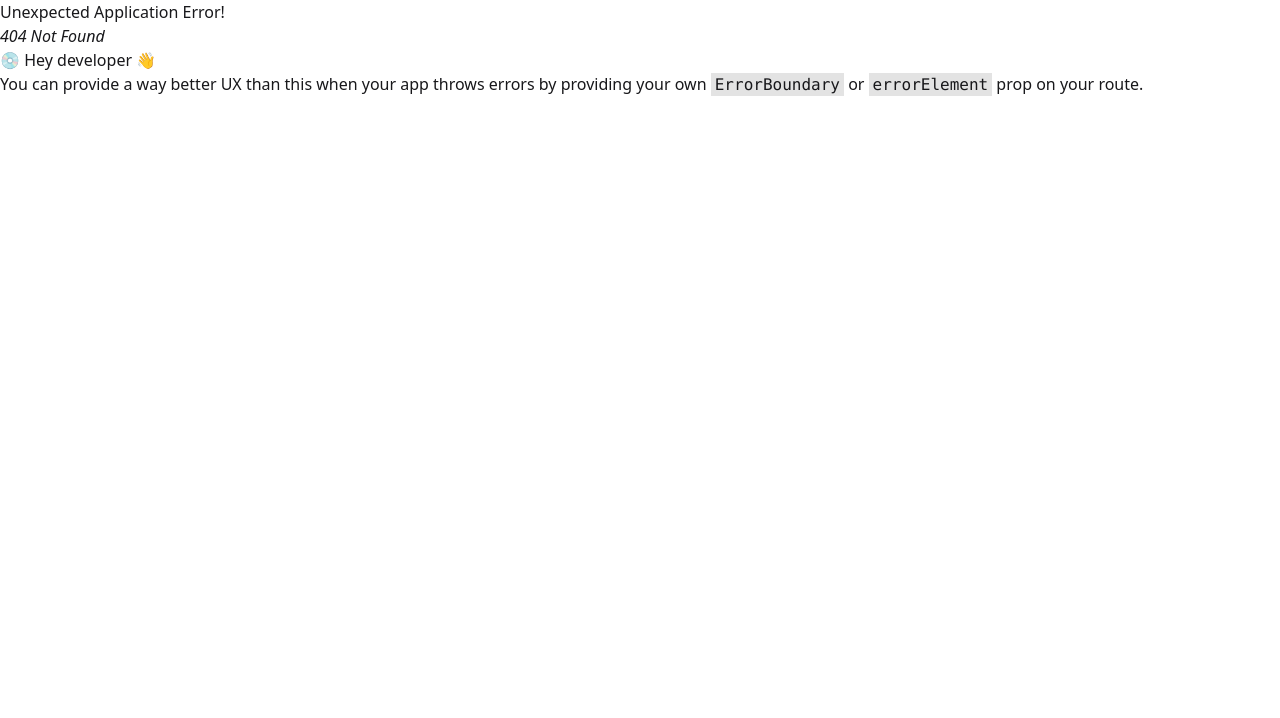
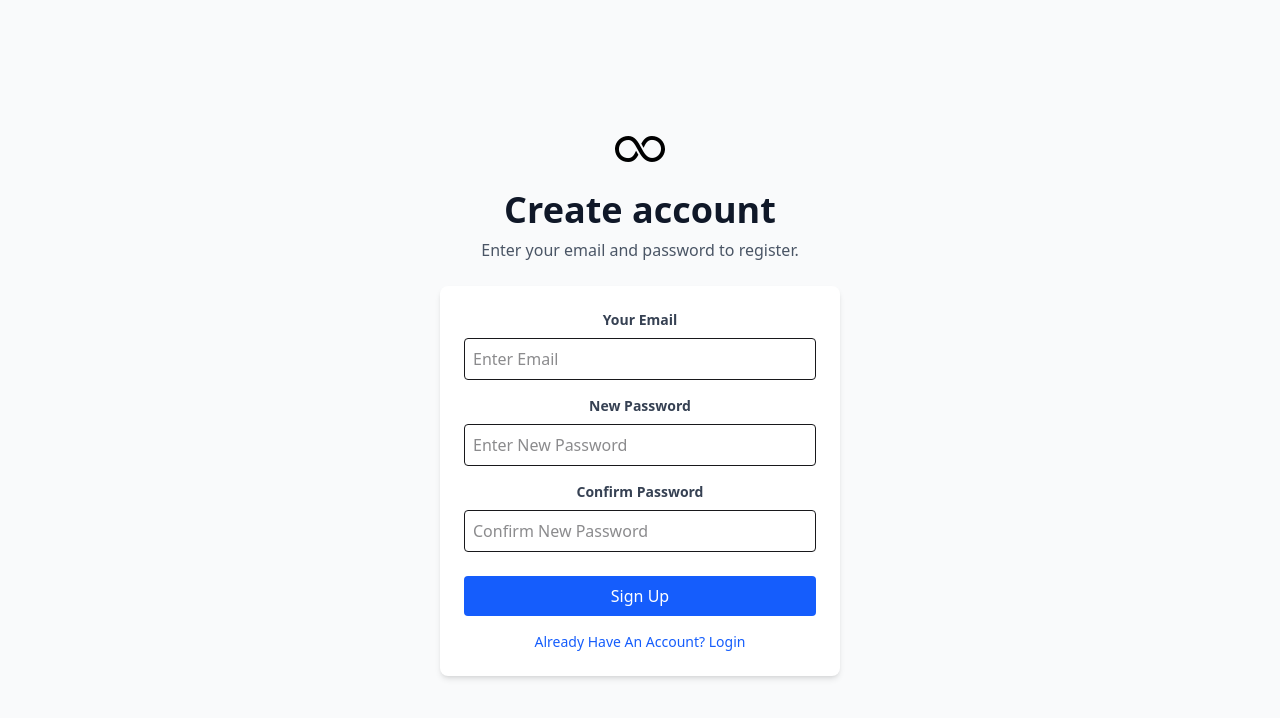
Before and after one commit to PranayChowdhury00/clin_job_task, a React (Vite) app: page /register in a window 1280 px wide. Before the commit this address had no page. Shown: the top 718 px of the page. Built offline with nearby package versions, Linux system fonts and the light colour scheme.

Commit message:
completed the user login and register page and also add the otp senction

```diff
--- a/src/pages/Banner/Banner.jsx
+++ b/src/pages/Banner/Banner.jsx
@@ -1,3 +1,5 @@
+import { Link } from "react-router-dom";
+
 const Banner = () => {
   return (
     <div className="bg-gradient-to-r from-gray-800 via-gray-900 to-black w-full h-[500px] flex items-center">
@@ -16,14 +18,15 @@ const Banner = () => {
         </p>
 
         <div className="flex justify-center gap-4 mt-6">
-          <button className="btn btn-outline text-white border-white hover:bg-white hover:text-gray-900 transition-all duration-300">
+          <Link to="login"><button className="btn btn-outline text-white border-white hover:bg-white hover:text-gray-900 transition-all duration-300">
             Login
-          </button>
+          </button></Link>
+          <Link to='register'>
           <button
             className="btn px-6 py-2 bg-cyan-500 text-white font-semibold rounded shadow-md transition-all duration-300 hover:shadow-cyan-400/50 hover:shadow-lg active:translate-y-[-2px]"
           >
             SignUp
-          </button>
+          </button></Link>
         </div>
       </div>
     </div>
--- a/src/pages/Login_Register/Login.jsx
+++ b/src/pages/Login_Register/Login.jsx
@@ -1,11 +1,91 @@
-
+import { useState } from "react";
+import { Link, useNavigate } from "react-router-dom";
 
 const Login = () => {
- return (
-  <div>
+  const navigate = useNavigate();
+  const [email, setEmail] = useState("");
+  const [password, setPassword] = useState("");
+  const [error, setError] = useState("");
 
-  </div>
- );
+  const handleLogin = async () => {
+    setError("");
+
+    try {
+      const response = await fetch("https://alibackend.duckdns.org/authentication_app/signin/", {
+        method: "POST",
+        headers: {
+          "Content-Type": "application/json",
+          "Accept": "application/json"
+        },
+        body: JSON.stringify({ email, password })
+      });
+
+      const data = await response.json();
+      console.log("Login Response:", data);
+
+      if (!response.ok) {
+        setError(data.detail || "Login failed. Please try again.");
+      } else {
+        // ✅ Optionally save token to localStorage or context
+        localStorage.setItem("token", data.access || "");
+        // ✅ Redirect to dashboard
+        navigate("/dashboard");
+      }
+    } catch (err) {
+      setError("Something went wrong!");
+    }
+  };
+
+  return (
+    <div className="flex items-center justify-center min-h-screen bg-gray-50">
+      <div className="text-center">
+        <img src="/infinity.png" alt="Logo" className="mx-auto mb-4" />
+        <h1 className="text-4xl font-bold text-gray-900 mb-2">Hello, Welcome!</h1>
+        <p className="text-gray-600 mb-6">Please Enter Your Details Below To Continue</p>
+        <div className="bg-white p-6 rounded-lg shadow-md w-80">
+          <div className="mb-4">
+            <label className="block text-gray-700 text-sm font-bold mb-2">Your Email</label>
+            <input
+              type="email"
+              placeholder="Enter Email"
+              value={email}
+              onChange={(e) => setEmail(e.target.value)}
+              className="w-full p-2 border rounded"
+            />
+          </div>
+          <div className="mb-4">
+            <label className="block text-gray-700 text-sm font-bold mb-2">Password</label>
+            <input
+              type="password"
+              placeholder="Enter Password"
+              value={password}
+              onChange={(e) => setPassword(e.target.value)}
+              className="w-full p-2 border rounded"
+            />
+          </div>
+
+          {error && <p className="text-red-500 mb-2">{error}</p>}
+
+          <div className="flex items-center justify-between mb-4">
+            <div>
+              <input type="checkbox" id="remember" className="mr-2" />
+              <label htmlFor="remember" className="text-sm text-gray-700">Remember Me</label>
+            </div>
+            <a href="#" className="text-sm text-blue-600 hover:underline">Forgot Password?</a>
+          </div>
+          <button
+            onClick={handleLogin}
+            className="w-full bg-blue-600 text-white p-2 rounded hover:bg-blue-700"
+          >
+            Login
+          </button>
+          <p className="text-sm text-blue-600 mt-4 text-center">
+            <Link to="/register" className="hover:underline">Create account, sign up</Link>
+          </p>
+        </div>
+      </div>
+    </div>
+  );
 };
 
 export default Login;
--- /dev/null
+++ b/src/pages/Login_Register/Register.jsx
@@ -0,0 +1,116 @@
+import { useState } from "react";
+import { Link, useNavigate } from "react-router-dom";
+
+const Register = () => {
+  const navigate = useNavigate(); // for navigation
+  const [email, setEmail] = useState("");
+  const [password, setPassword] = useState("");
+  const [confirmPassword, setConfirmPassword] = useState("");
+  const [error, setError] = useState("");
+  const [success, setSuccess] = useState("");
+
+  const handleRegister = async () => {
+    setError("");
+    setSuccess("");
+
+    if (password !== confirmPassword) {
+      return setError("Passwords do not match!");
+    }
+
+    try {
+      const response = await fetch("https://alibackend.duckdns.org/authentication_app/signup/", {
+        method: "POST",
+        headers: {
+          "Content-Type": "application/json",
+          Accept: "application/json",
+        },
+        body: JSON.stringify({
+          email,
+          password,
+        }),
+      });
+
+      const data = await response.json();
+
+      if (!response.ok) {
+        setError(data.detail || "Registration failed.");
+      } else {
+        setSuccess("Registration successful. Redirecting to OTP...");
+        // Wait a moment before navigating
+        setTimeout(() => {
+          navigate("/verify", { state: { email } });
+        }, 1000);
+      }
+    } catch (err) {
+      setError("Something went wrong!");
+    }
+  };
+
+  return (
+    <div className="flex items-center justify-center min-h-screen bg-gray-50">
+      <div className="text-center">
+        <img src="/infinity.png" alt="Logo" className="mx-auto mb-4" />
+        <h1 className="text-4xl font-bold text-gray-900 mb-2">Create account</h1>
+        <p className="text-gray-600 mb-6">
+          Enter your email and password to register.
+        </p>
+        <div className="bg-white p-6 rounded-lg shadow-md w-100 max-w-md mx-auto">
+          <div className="mb-4">
+            <label className="block text-gray-700 text-sm font-bold mb-2">
+              Your Email
+            </label>
+            <input
+              type="email"
+              value={email}
+              onChange={(e) => setEmail(e.target.value)}
+              placeholder="Enter Email"
+              className="w-full p-2 border rounded"
+            />
+          </div>
+          <div className="mb-4">
+            <label className="block text-gray-700 text-sm font-bold mb-2">
+              New Password
+            </label>
+            <input
+              type="password"
+              value={password}
+              onChange={(e) => setPassword(e.target.value)}
+              placeholder="Enter New Password"
+              className="w-full p-2 border rounded"
+            />
+          </div>
+          <div className="mb-6">
+            <label className="block text-gray-700 text-sm font-bold mb-2">
+              Confirm Password
+            </label>
+            <input
+              type="password"
+              value={confirmPassword}
+              onChange={(e) => setConfirmPassword(e.target.value)}
+              placeholder="Confirm New Password"
+              className="w-full p-2 border rounded"
+            />
+          </div>
+
+          {error && <p className="text-red-500 mb-2">{error}</p>}
+          {success && <p className="text-green-500 mb-2">{success}</p>}
+
+          <button
+            onClick={handleRegister}
+            className="w-full bg-blue-600 text-white p-2 rounded hover:bg-blue-700"
+          >
+            Sign Up
+          </button>
+
+          <p className="text-sm text-blue-600 mt-4 text-center">
+            <Link to="/login" className="hover:underline">
+              Already Have An Account? Login
+            </Link>
+          </p>
+        </div>
+      </div>
+    </div>
+  );
+};
+
+export default Register;
--- /dev/null
+++ b/src/pages/Login_Register/VerifyOtp.jsx
@@ -0,0 +1,73 @@
+import { useLocation, useNavigate } from "react-router-dom";
+import { useState } from "react";
+
+const VerifyOtp = () => {
+  const navigate = useNavigate();
+  const location = useLocation();
+  const emailFromRegister = location.state?.email || "";
+  const [otp, setOtp] = useState("");
+  const [error, setError] = useState("");
+  const [message, setMessage] = useState("");
+
+  const handleOtpVerify = async () => {
+    setError("");
+    setMessage("");
+
+    try {
+      const res = await fetch("https://alibackend.duckdns.org/authentication_app/verify_otp/", {
+        method: "POST",
+        headers: {
+          "Content-Type": "application/json",
+          "Accept": "application/json"
+        },
+        body: JSON.stringify({
+          email: emailFromRegister,
+          otp
+        })
+      });
+
+      const data = await res.json();
+      console.log(data);
+
+      if (!res.ok) {
+        setError(data.detail || "OTP verification failed.");
+      } else {
+        setMessage("✅ OTP verified. Redirecting...");
+        setTimeout(() => {
+          navigate("/dashboard"); // ✅ redirect to dashboard
+        }, 1000);
+      }
+    } catch (err) {
+      setError("Something went wrong!");
+    }
+  };
+
+  return (
+    <div className="flex items-center justify-center min-h-screen bg-gray-100">
+      <div className="bg-white p-6 rounded shadow-md w-full max-w-md text-center">
+        <h2 className="text-2xl font-bold mb-4">Verify OTP</h2>
+        <p className="mb-2 text-gray-600">OTP sent to <strong>{emailFromRegister}</strong></p>
+
+        <input
+          type="text"
+          placeholder="Enter OTP"
+          className="w-full p-2 border rounded mb-4"
+          value={otp}
+          onChange={(e) => setOtp(e.target.value)}
+        />
+
+        {error && <p className="text-red-500 mb-2">{error}</p>}
+        {message && <p className="text-green-500 mb-2">{message}</p>}
+
+        <button
+          onClick={handleOtpVerify}
+          className="w-full bg-blue-600 text-white p-2 rounded hover:bg-blue-700"
+        >
+          Verify OTP
+        </button>
+      </div>
+    </div>
+  );
+};
+
+export default VerifyOtp;
```
Also changed, not shown: src/Route/Route.jsx (+15 -0 lines).
